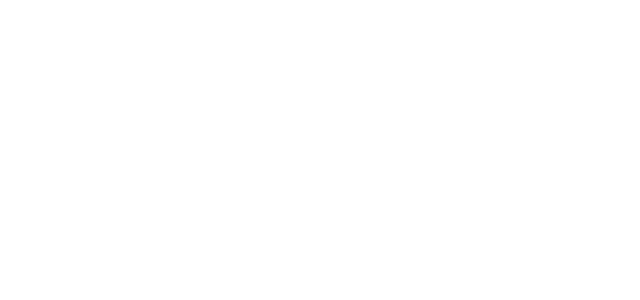
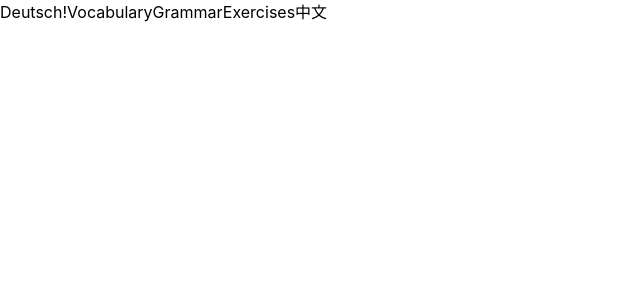
Before and after one commit to Guo-dalu/german-learn, a React (Vite) app: page /german-learn/vocabulary/1 in a window 1280 px wide. Shown: the top 300 px of the page, without its empty margins (0-640 px from the left). Built offline with nearby package versions, Linux system fonts and the light colour scheme.

Commit message:
fix: add layout

```diff
--- a/package.json
+++ b/package.json
@@ -21,6 +21,7 @@
     "@types/react": "^19.2.14",
     "@types/react-dom": "^19.2.3",
     "@tailwindcss/postcss": "^4.2.1",
+    "@vitejs/plugin-react": "^5.1.4",
     "eslint": "^9.22.0",
     "eslint-plugin-import": "^2.32.0",
     "eslint-plugin-react": "^7.37.5",
--- a/src/App.tsx
+++ b/src/App.tsx
@@ -1,4 +1,5 @@
 import { BrowserRouter, Routes, Route } from 'react-router-dom'
+import Layout from './components/Layout'
 import ExercisePage from './pages/ExercisePage'
 import GrammarPage from './pages/GrammarPage'
 import Home from './pages/Home'
@@ -8,10 +9,12 @@
   return (
     <BrowserRouter basename="/german-learn">
       <Routes>
-        <Route path="/" element={<Home />} />
-        <Route path="/vocabulary/:topic" element={<VocabularyPage />} />
-        <Route path="/grammar/:topic" element={<GrammarPage />} />
-        <Route path="/exercises" element={<ExercisePage />} />
+        <Route element={<Layout />}>
+          <Route path="/" element={<Home />} />
+          <Route path="/vocabulary/:topic" element={<VocabularyPage />} />
+          <Route path="/grammar/:topic" element={<GrammarPage />} />
+          <Route path="/exercises" element={<ExercisePage />} />
+        </Route>
       </Routes>
     </BrowserRouter>
   )
--- /dev/null
+++ b/src/components/AppHeader.tsx
@@ -0,0 +1,26 @@
+import { NavLink } from 'react-router-dom'
+import { useTranslation } from 'react-i18next'
+
+export default function AppHeader() {
+  const { t, i18n } = useTranslation()
+
+  const toggleLang = () => {
+    const next = i18n.language === 'en' ? 'zh' : 'en'
+    i18n.changeLanguage(next)
+    localStorage.setItem('lang', next)
+  }
+
+  return (
+    <header>
+      <nav>
+        <NavLink to="/">Deutsch!</NavLink>
+        <NavLink to="/vocabulary">{t('nav.vocabulary')}</NavLink>
+        <NavLink to="/grammar">{t('nav.grammar')}</NavLink>
+        <NavLink to="/exercises">{t('nav.exercises')}</NavLink>
+        <button onClick={toggleLang}>
+          {i18n.language === 'en' ? '中文' : 'EN'}
+        </button>
+      </nav>
+    </header>
+  )
+}
--- /dev/null
+++ b/src/components/Layout.tsx
@@ -0,0 +1,13 @@
+import { Outlet } from 'react-router-dom'
+import AppHeader from './AppHeader'
+
+export default function Layout() {
+  return (
+    <>
+      <AppHeader />
+      <main>
+        <Outlet />
+      </main>
+    </>
+  )
+}
```
Also changed, not shown: 1 other file (tests, documents, lock files or other folders).
